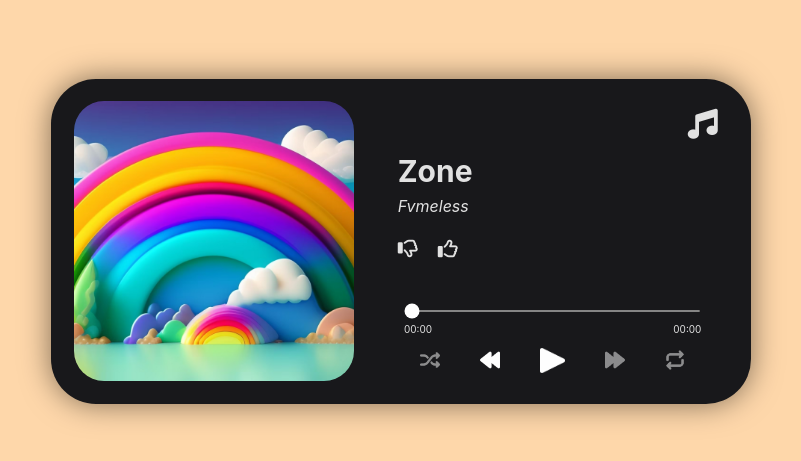
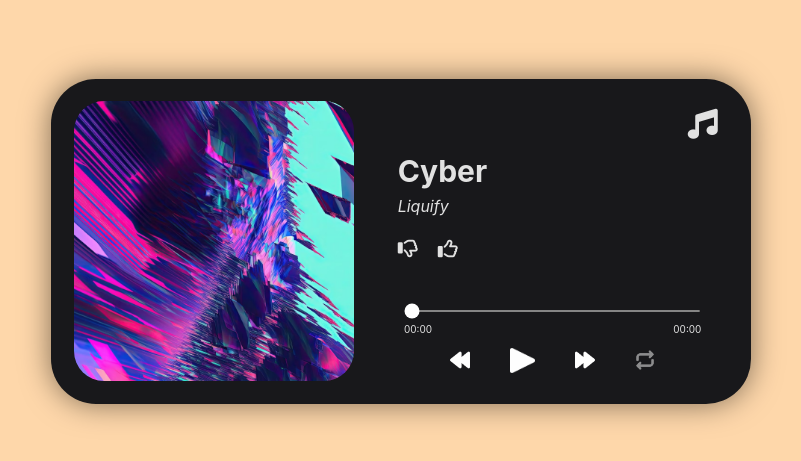
Before and after one commit to kinxori/Music-Media-Player-PRACTICE, a React (Vite) app: page / in a window 1280 px wide. Shown: the part 159-620 px from the top of the page, without its empty margins (239-1040 px from the left). Built offline with nearby package versions, Linux system fonts and the light colour scheme.

Commit message:
shuffle button remove for now, fixing repeat button

```diff
--- a/src/App.tsx
+++ b/src/App.tsx
@@ -3,12 +3,12 @@ import { data } from "./data.tsx";
 
 function App() {
   const [isPlaying, setPlaying] = useState(false);
-  const [isSuffle, setSuffle] = useState(false);
+  // const [isSuffle, setSuffle] = useState(false);
   const [isLiked, setLiked] = useState(false);
   const [isDisliked, setDisliked] = useState(false);
   const [isRepeat, setRepeat] = useState("repeat-off");
   const [currentPlaylist, setCurrentPlaylist] = useState(data);
-  const [currentIndexSong, setCurrentIndexSong] = useState(9);
+  const [currentIndexSong, setCurrentIndexSong] = useState(0);
   const [currentSong, setCurrentSong] = useState<any>(currentPlaylist[currentIndexSong]);
   const [songTotalTime, setSongTotalTime] = useState("00:00");
   const [songRestTime, setSongRestTime] = useState("00:00");
@@ -84,29 +84,32 @@ function App() {
 
   useEffect(() => {
     if (isRepeat === "repeat-off") {
-      if (currentIndexSong < currentPlaylist.length - 1) {
-        currentAudioRef.current.addEventListener("ended", () => {
-          const updatedIndex = currentIndexSong + 1;
-          setCurrentIndexSong(updatedIndex);
-          console.log("👺", isRepeat);
-        });
-      }
+      // if (currentIndexSong < currentPlaylist.length - 1) {
+      //   currentAudioRef.current.addEventListener("ended", () => {
+      //     const updatedIndex = currentIndexSong + 1;
+      //     setCurrentIndexSong(updatedIndex);
+      console.log("👺", isRepeat);
+      //   });
+      // }
     } else if (isRepeat === "repeat-all") {
-      if (currentIndexSong < currentPlaylist.length - 1) {
-        currentAudioRef.current.addEventListener("ended", () => {
-          const updatedIndex = currentIndexSong + 1;
-          setCurrentIndexSong(updatedIndex);
-          console.log("🤡", isRepeat);
-        });
-      } else
-        currentAudioRef.current.addEventListener("ended", () => {
-          setCurrentIndexSong(0);
-        });
+      // if (currentIndexSong < currentPlaylist.length - 1) {
+      //   currentAudioRef.current.addEventListener("ended", () => {
+      //     const updatedIndex = currentIndexSong + 1;
+      //     setCurrentIndexSong(updatedIndex);
+      console.log("🤡", isRepeat);
+      //   });
+      // } else
+      //   currentAudioRef.current.addEventListener("ended", () => {
+      //     setCurrentIndexSong(0);
+      //   });
     } else if (isRepeat === "repeat-1") {
       currentAudioRef.current.addEventListener("ended", () => {
         currentAudioRef.current.currentTime = 0;
-        console.log("🚀", isRepeat);
       });
+      currentAudioRef.current.addEventListener("canplay", () => {
+        currentAudioRef.current.play();
+      });
+      console.log("🚀", isRepeat);
     }
   }, [isRepeat]);
 
@@ -183,25 +186,46 @@ function App() {
     }
   };
 
-  const handleSuffleClick = () => {
-    if (currentIndexSong < currentPlaylist.length - 1) {
-      if (!isSuffle) {
-        const clonedPlaylistToShuffle = currentPlaylist.slice();
-        const randomizedPlaylist = [
-          ...clonedPlaylistToShuffle.slice(0, currentIndexSong + 1),
-          ...clonedPlaylistToShuffle.slice(currentIndexSong + 1).sort(() => Math.random() - 0.5),
-        ];
-        setSuffle(true);
-        setCurrentPlaylist(randomizedPlaylist);
-        console.log("random", randomizedPlaylist);
-      } else {
-        setSuffle(false);
-        setCurrentPlaylist(data);
-        setCurrentSong(data[currentSongId.current - 1]);
-        console.log("original?🚀", currentPlaylist);
-      }
-    }
-  };
+  //maybe later 🥲
+  // const handleSuffleClick = () => {
+  //   if (isRepeat === "repeat-all") {
+  //     if (currentIndexSong === currentPlaylist.length - 1) {
+  //       if (!isSuffle) {
+  //         const clonedPlaylistToShuffle = currentPlaylist.slice();
+  //         const randomizedPlaylist = [
+  //           clonedPlaylistToShuffle[currentIndexSong],
+  //           ...clonedPlaylistToShuffle.slice(0, currentIndexSong).sort(() => Math.random() - 0.5),
+  //         ];
+  //         setSuffle(true);
+  //         setCurrentPlaylist(randomizedPlaylist);
+  //         console.log("random", randomizedPlaylist);
+  //       } else {
+  //         setSuffle(false);
+  //         setCurrentPlaylist(data);
+  //         setCurrentSong(data[currentSongId.current - 1]);
+  //         console.log("original?🚀", currentPlaylist);
+  //       }
+  //     }
+  //   } else {
+  //     if (currentIndexSong < currentPlaylist.length - 1) {
+  //       if (!isSuffle) {
+  //         const clonedPlaylistToShuffle = currentPlaylist.slice();
+  //         const randomizedPlaylist = [
+  //           ...clonedPlaylistToShuffle.slice(0, currentIndexSong + 1),
+  //           ...clonedPlaylistToShuffle.slice(currentIndexSong + 1).sort(() => Math.random() - 0.5),
+  //         ];
+  //         setSuffle(true);
+  //         setCurrentPlaylist(randomizedPlaylist);
+  //         console.log("random", randomizedPlaylist);
+  //       } else {
+  //         setSuffle(false);
+  //         setCurrentPlaylist(data);
+  //         setCurrentSong(data[currentSongId.current - 1]);
+  //         console.log("original?🚀", currentPlaylist);
+  //       }
+  //     }
+  //   }
+  // };
 
   const handleRepeatClick = () => {
     if (isRepeat === "repeat-off") {
@@ -283,7 +307,7 @@ function App() {
             </div>
           </div>
           <div className="song-buttons-actions m-0 h-[20%] w-[100%] flex justify-center items-center gap-[40px]">
-            <button onClick={handleSuffleClick}>
+            {/* <button onClick={handleSuffleClick}>
               <img
                 src="../ASSETS/shuffle-icon.png"
                 alt="suffle-icon"
@@ -293,7 +317,7 @@ function App() {
                     : "h-[20px] object-cover invert hover:scale-105 opacity-50"
                 }
               ></img>
-            </button>
+            </button> */}
             <button onClick={handleBackwardClick}>
               <img
                 src="../ASSETS/backward-icon.png"
```
